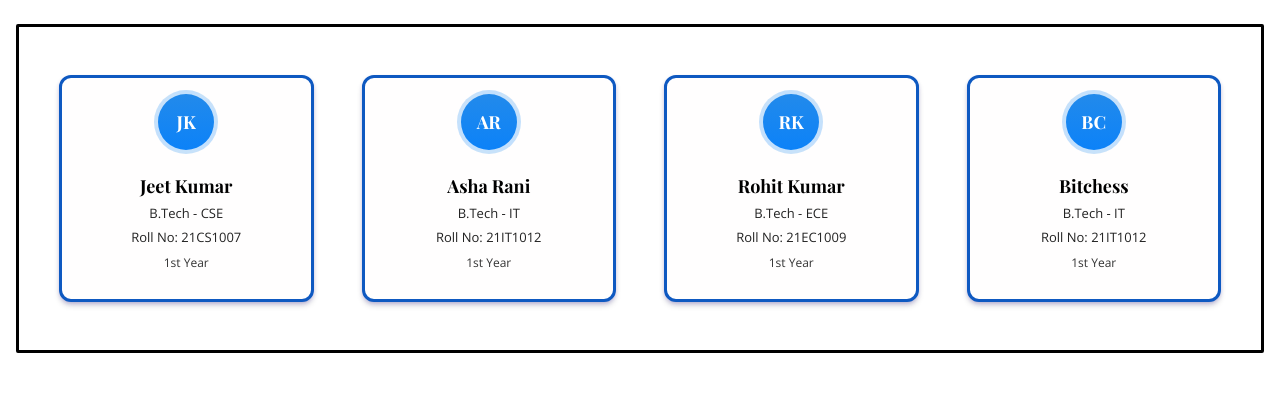
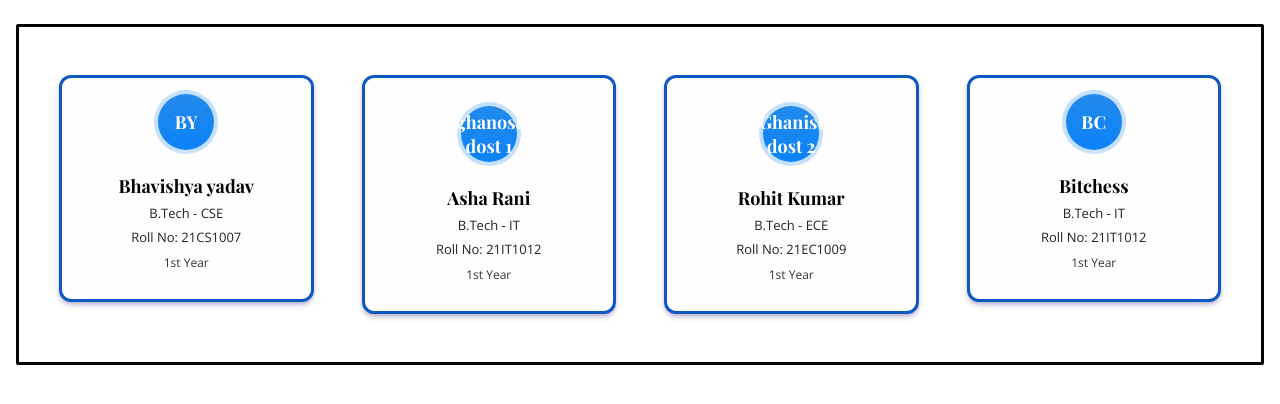
Before and after one commit to bhavishya7001yadav-hash/hello-CSE-16, a plain HTML site: page experiment8.html in a window 1280 px wide. Drawn offline with nearby package versions, Linux system fonts and the light colour scheme.

Commit message:
Update student badges and names in experiment8.html

```diff
--- a/experiment8.html
+++ b/experiment8.html
@@ -93,15 +93,15 @@
     <div class="cards-row">
 
       <div class="card">
-        <div class="badge">JK</div>
-        <div class="name">Jeet Kumar</div>
+        <div class="badge">BY</div>
+        <div class="name">Bhavishya yadav</div>
         <div class="meta">B.Tech - CSE</div>
         <div class="meta">Roll No: 21CS1007</div>
         <div class="muted">1st Year</div>
       </div>
 
       <div class="card">
-        <div class="badge">AR</div>
+        <div class="badge">ghanost dost 1</div>
         <div class="name">Asha Rani</div>
         <div class="meta">B.Tech - IT</div>
         <div class="meta">Roll No: 21IT1012</div>
@@ -109,7 +109,7 @@
       </div>
 
       <div class="card">
-        <div class="badge">RK</div>
+        <div class="badge">Ghanist dost 2</div>
         <div class="name">Rohit Kumar</div>
         <div class="meta">B.Tech - ECE</div>
         <div class="meta">Roll No: 21EC1009</div>
```
